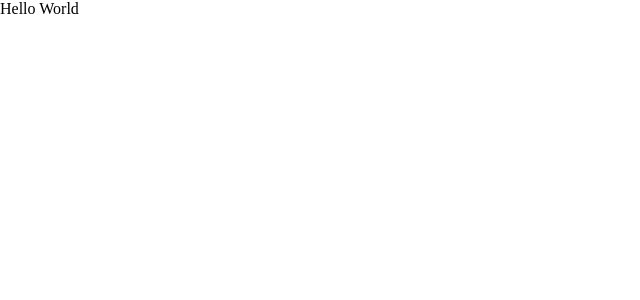
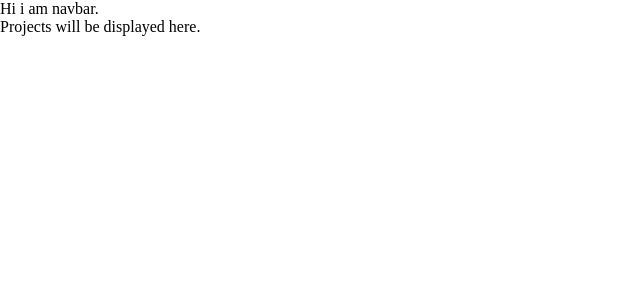
Before and after one commit to TwoGenius/officialWeb, a React (Create React App) app in the folder client/: page / in a window 1280 px wide. Shown: the top 300 px of the page, without its empty margins (0-640 px from the left). Built offline with nearby package versions, Linux system fonts and the light colour scheme.

Commit message:
:fire: Added the basic file structure and Changed the favicon with two genius icon

```diff
--- a/client/public/index.html
+++ b/client/public/index.html
@@ -2,13 +2,29 @@
 <html lang="en">
   <head>
     <meta charset="utf-8" />
+    <link rel="stylesheet" href="https://unpkg.com/aos@next/dist/aos.css" />
+    <link rel="icon" href="%PUBLIC_URL%/favicon.ico" />
     <meta name="viewport" content="width=device-width, initial-scale=1" />
     <meta name="theme-color" content="#000000" />
     <meta
       name="description"
       content="Web site created using create-react-app"
     />
-    <title>TwoGenius</title>
+    <link rel="apple-touch-icon" href="%PUBLIC_URL%/logo192.png" />
+    <!--
+      manifest.json provides metadata used when your web app is installed on a
+      user's mobile device or desktop. See https://developers.google.com/web/fundamentals/web-app-manifest/
+    -->
+    <link rel="manifest" href="%PUBLIC_URL%/manifest.json" />
+    <!--
+      Notice the use of %PUBLIC_URL% in the tags above.
+      It will be replaced with the URL of the `public` folder during the build.
+      Only files inside the `public` folder can be referenced from the HTML.
+      Unlike "/favicon.ico" or "favicon.ico", "%PUBLIC_URL%/favicon.ico" will
+      work correctly both with client-side routing and a non-root public URL.
+      Learn how to configure a non-root public URL by running `npm run build`.
+    -->
+    <title>Two Genius</title>
   </head>
   <body>
     <noscript>You need to enable JavaScript to run this app.</noscript>
--- a/client/src/App.js
+++ b/client/src/App.js
@@ -1,7 +1,11 @@
 import "./App.css";
-
+import Navbar from "./Components/Navbar";
+import Projects from "./Components/Projects"
 function App() {
-  return <div className="App">Hello World</div>;
+  return <div className="App">
+    <Navbar />
+    <Projects/>
+  </div>;
 }
 
 export default App;
--- a/client/src/Components/Navbar.jsx
+++ b/client/src/Components/Navbar.jsx
@@ -0,0 +1,11 @@
+import React from 'react'
+
+const Navbar = () => {
+  return (
+    <div>
+      Hi i am navbar.
+    </div>
+  )
+}
+
+export default Navbar
--- /dev/null
+++ b/client/src/Components/Projects.jsx
@@ -0,0 +1,11 @@
+import React from 'react'
+
+const Projects = () => {
+  return (
+    <div>
+      Projects will be displayed here.
+    </div>
+  )
+}
+
+export default Projects
```
Also changed, not shown: client/public/manifest.json (added), client/src/Components/project.css (added), 1 other file (tests, documents, lock files or other folders).
